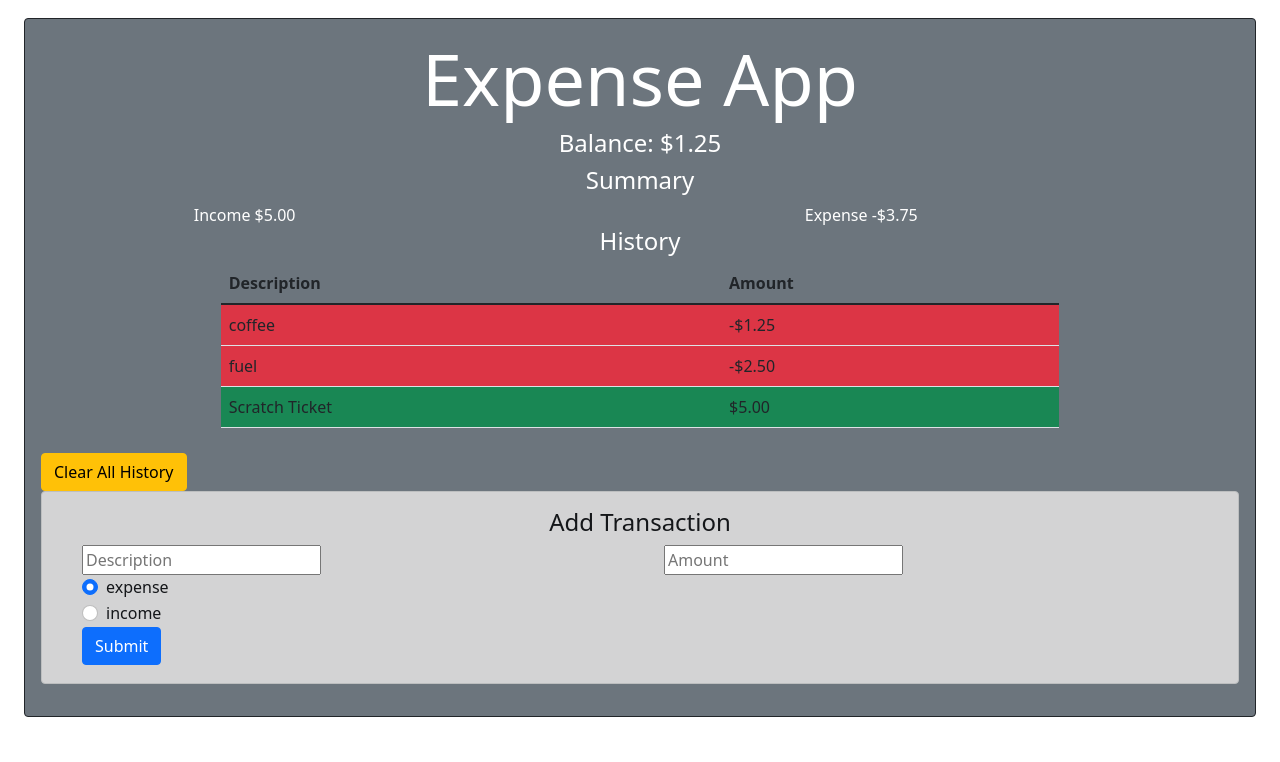
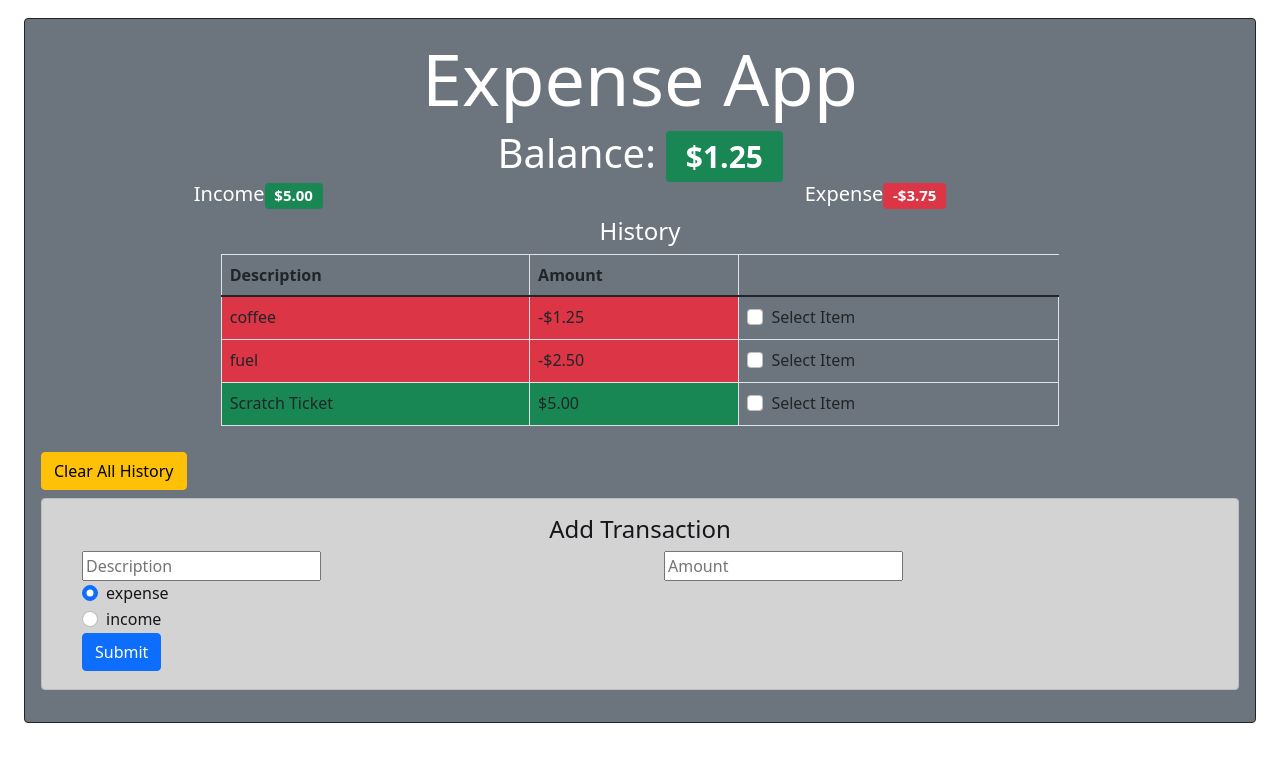
Before and after one commit to frankc60/react-expense-tracker, a React (Create React App) app: page / in a window 1280 px wide. Shown: the top 762 px of the page. Built offline with nearby package versions, Linux system fonts and the light colour scheme.

Commit message:
some more styling with bootstrap v.5

```diff
--- a/src/component/Balance.js
+++ b/src/component/Balance.js
@@ -14,5 +14,13 @@ export const Balance = () => {
   let total = amounts.reduce(reducer);
 
   //output total amount
-  return <h4 className='text-center'>Balance: {formatMoney(total)}</h4>;
+  return (
+    <div className='text-center display-6'>
+      Balance:{" "}
+      <span className={total > 0 ? "badge bg-success" : "badge bg-danger"}>
+        {" "}
+        {formatMoney(total)}
+      </span>
+    </div>
+  );
 };
--- a/src/component/History.js
+++ b/src/component/History.js
@@ -9,13 +9,15 @@ export const History = () => {
     <div>
       <h4 className='text-center'>History</h4>
       <div className='history'>
-        <table className='table'>
+        <form>
+          <table className='table table-bordered table-hover'>
             <thead>
               <tr>
                 <th scope='col'>Description</th>
                 <th scope='col'>Amount</th>
               </tr>
             </thead>
+
             <tbody>
               {transactions.map((state) => (
                 <tr key={state.id}>
@@ -25,13 +27,27 @@ export const History = () => {
                   <td className={state.amount < 0 ? "bg-danger" : "bg-success"}>
                     {formatMoney(state.amount)}
                   </td>
+                  <td>
+                    <div className='form-check'>
+                      <input
+                        type='checkbox'
+                        className='form-check-input'
+                        id='customCheck'
+                        name='example1'
+                      />
+                      <label className='form-check-label' htmlFor='customCheck'>
+                        Select Item
+                      </label>
+                    </div>
+                  </td>
                 </tr>
               ))}
             </tbody>
           </table>
+        </form>
       </div>
       <button
-        className='btn btn-warning'
+        className='btn btn-warning my-2'
         onClick={() => {
           clearTransactions();
         }}
--- a/src/component/Summary.js
+++ b/src/component/Summary.js
@@ -19,10 +19,21 @@ export const Summary = () => {
 
   return (
     <>
-      <h4 className='text-center'>Summary</h4>
+      {/* <h4 className='text-center'>Summary</h4> */}
+
       <div className='row justify-content-center'>
-        <div className='col-3 mx-auto'>Income {formatMoney(postotal)}</div>
-        <div className='col-3 mx-auto'>Expense {formatMoney(negtotal)}</div>
+        <div className='col-3 mx-auto'>
+          <h5>
+            Income
+            <span className='badge bg-success'>{formatMoney(postotal)}</span>
+          </h5>
+        </div>
+        <div className='col-3 mx-auto'>
+          <h5>
+            Expense
+            <span className='badge bg-danger'>{formatMoney(negtotal)}</span>
+          </h5>
+        </div>
       </div>
     </>
   );
```
Lines whose indentation alone changed are shown as unchanged.
